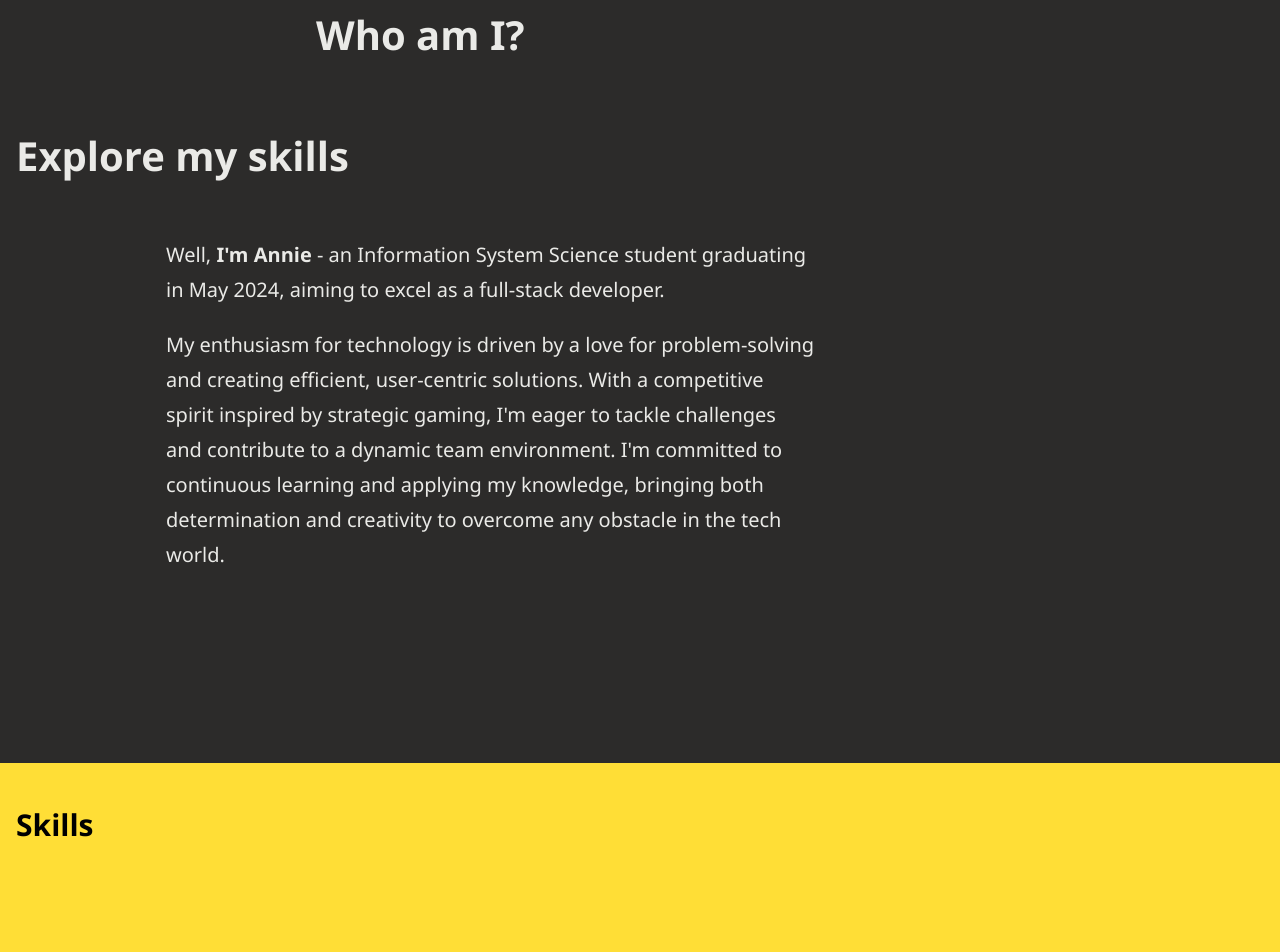
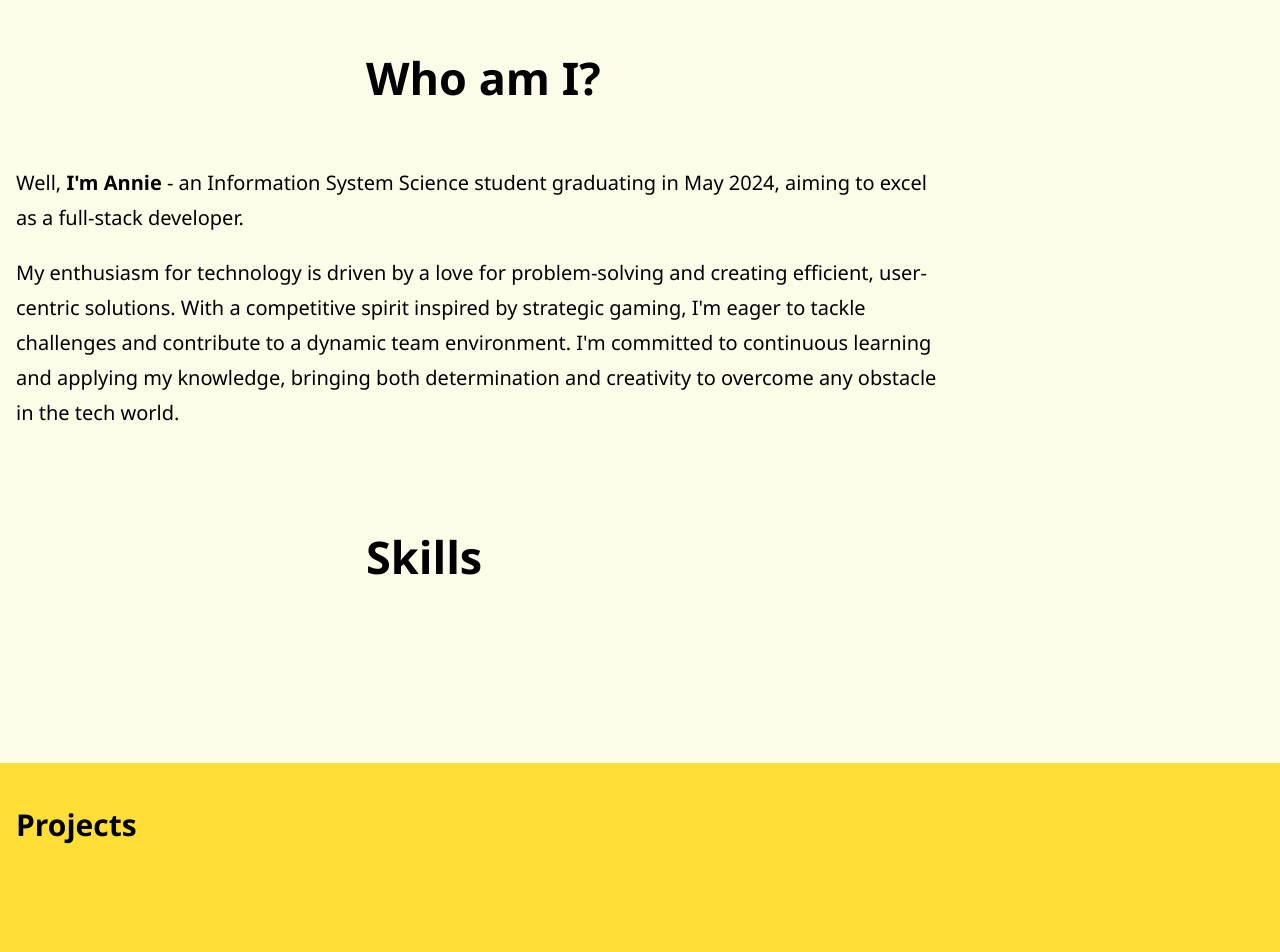
Before and after one commit to AnnieKempf/anniekempf.github.io, a React (Create React App) app: page / in a window 1280 px wide. Shown: the part 1200-2152 px from the top of the page. Built offline with nearby package versions, Linux system fonts and the light colour scheme.

Commit message:
Changed colors, explored div/containers

```diff
--- a/src/App.css
+++ b/src/App.css
@@ -105,7 +105,7 @@
 /*SECTION**/
 .section {
   padding: 16px;
-  background-color: #2C2B2A;
+  background-color: #FDFCE9; /*#2C2B2A**/
   font-size: 20px;
   height: 100vh;
 }
@@ -116,24 +116,29 @@
 
 /*ABOUT**/
 
+.about-container {
+  display: inline-block;
+  width: 930px;
+  height: 50px;
+}
+
+.skills-container {
+  display: inline-block;
+  width: 930px;
+  height: 800px;
+}
+
+.skills-title,
 .about-title {
-  font-size: 40px;
+  font-size: 45px;
   display: inline-block;
-  margin-right: 700px;
-  margin-left: 300px;
-  margin-top: 60px;
-  color: #EAEAE7;
-}
-.skills-title {
-  font-size: 40px;
-  display: inline-block;
-  color: #EAEAE7;
+  color: black;/*EAEAE7**/
+  margin-top: 100px;
+  margin-left: 350px;
 }
 
 .about-text1,
 .about-text2 {
-  width: 650px;
-  margin-left: 150px;
   line-height: 35px;
-  color: #EAEAE7;
+  color: black;
 }
--- a/src/App.js
+++ b/src/App.js
@@ -32,22 +32,26 @@ function App() {
 
       <header className="app-header">
         <h1 className="header-title">Hello, I'm Annie</h1>
-        <p className ="header-text">Aspiring <span className="developer-text">Full-Stack</span> Developer with a passion for technology and design.</p>
+        <p className="header-text">Aspiring <span className="developer-text">Full-Stack</span> Developer with a passion for technology and design.</p>
         <button className="download-button">Download resume</button>
       </header>
 
       <section id="about" className="section">
+        <div className="about-container">
           <h2 className="about-title">Who am I?</h2>
-        <h2 className="skills-title">Explore my skills</h2>
           <p className="about-text1">Well, <strong>I'm Annie</strong> - an Information System Science student graduating in May 2024, aiming to excel as a full-stack developer.</p>
           <p className="about-text2">My enthusiasm for technology is driven by a
             love for problem-solving and creating efficient, user-centric solutions. With a competitive spirit inspired by strategic gaming, I'm eager to tackle challenges and
             contribute to a dynamic team environment. I'm committed to continuous learning and applying my knowledge, bringing both determination and creativity to overcome any
             obstacle in the tech world.</p>
+        </div>
+        <div className="skills-container">
+          <h2 className="skills-title">Skills</h2>
+        </div>
       </section>
 
-      <section id="skills" className="section light-bg">
-        <h2>Skills</h2>
+      <section id="projects" className="section light-bg">
+        <h2>Projects</h2>
         {/* Your skills content */}
       </section>
 
```
Lines whose indentation alone changed are shown as unchanged.
